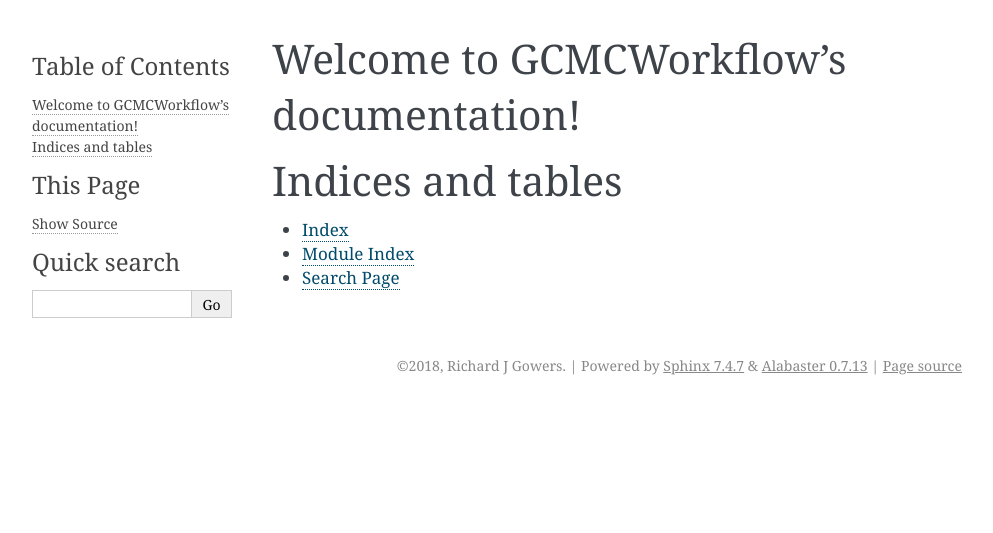
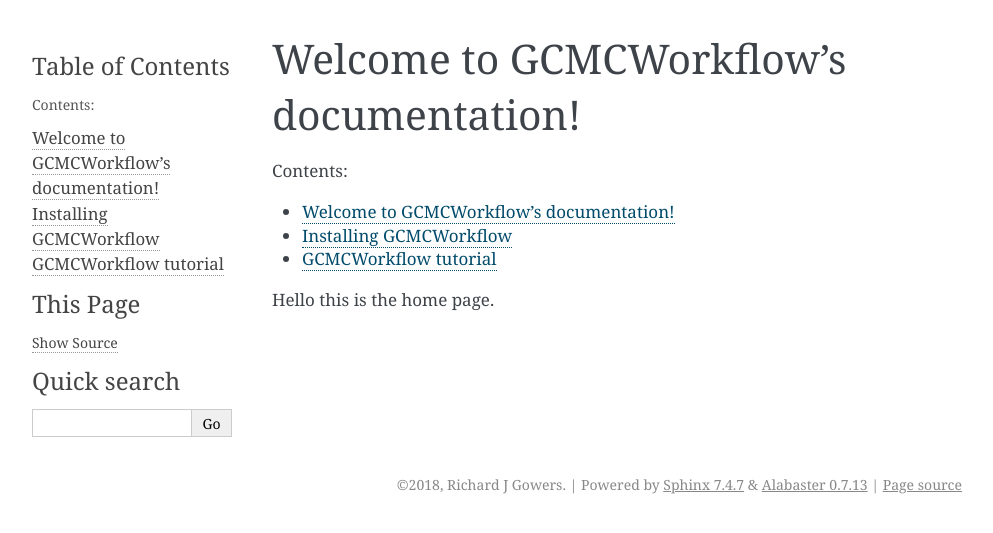
Before and after one commit to richardjgowers/GCMCworkflow, a Sphinx documentation site: the page built from docs/index.rst, in a window 1280 px wide. Shown: the top 533 px of the page, without its empty margins (148-1141 px from the left). Built offline with Sphinx 7.4.7, drawn with Linux system fonts in a browser that asks for light colours.

Commit message:
added stubs for future docs

```diff
--- a/docs/conf.py
+++ b/docs/conf.py
@@ -40,7 +40,7 @@
 # ones.
 extensions = [
     'sphinx.ext.mathjax',
-    'sphinx.ext.viewcode',
+    'sphinx.ext.napoleon',
 ]
 
 # Add any paths that contain templates here, relative to this directory.
@@ -97,7 +97,10 @@
 # default: ``['localtoc.html', 'relations.html', 'sourcelink.html',
 # 'searchbox.html']``.
 #
-# html_sidebars = {}
+html_sidebars = {'**': ['globaltoc.html',
+                        'relations.html',
+                        'sourcelink.html',
+                        'searchbox.html']}
 
 
 # -- Options for HTMLHelp output ---------------------------------------------
@@ -158,3 +161,5 @@
 
 
 # -- Extension configuration -------------------------------------------------
+napoleon_google_docstring = False
+napoleon_numpy_docstring = True
--- a/docs/index.rst
+++ b/docs/index.rst
@@ -10,11 +10,8 @@
    :maxdepth: 2
    :caption: Contents:
 
+   self
+   installation
+   tutorial
 
-
-Indices and tables
-==================
-
-* :ref:`genindex`
-* :ref:`modindex`
-* :ref:`search`
+Hello this is the home page.
--- /dev/null
+++ b/docs/installation.rst
@@ -0,0 +1,4 @@
+Installing GCMCWorkflow
+=======================
+
+Installation instructions
--- /dev/null
+++ b/docs/tutorial.rst
@@ -0,0 +1,4 @@
+GCMCWorkflow tutorial
+=====================
+
+Tutorial instructions here
```
